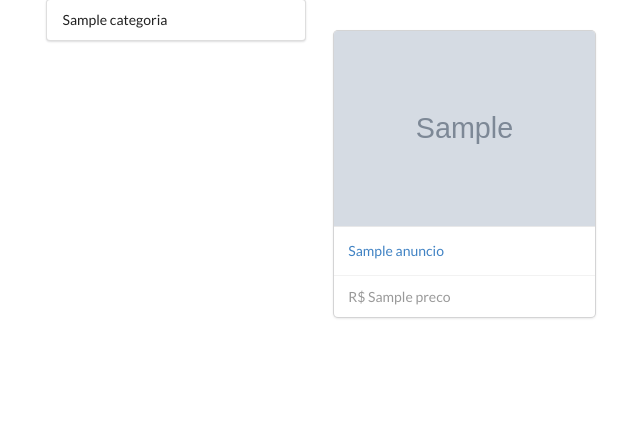
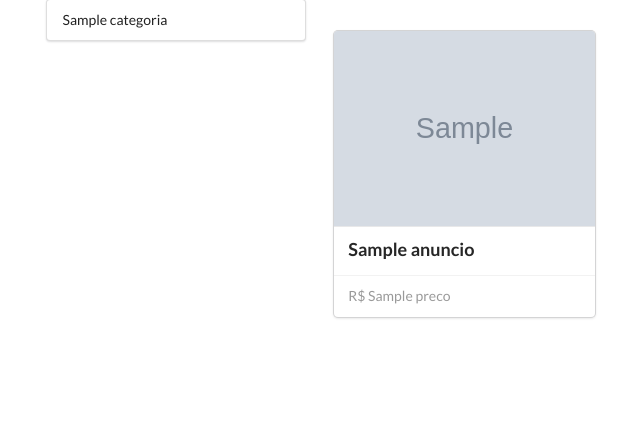
Before and after one commit to viniciusddrft/site_de_anuncios, a Django app: template anuncios/templates/home.html in a window 1280 px wide. Shown: the part 114-546 px from the top of the page, without its empty margins (31-671 px from the left). Run offline with Django 3.2, Linux system fonts and the light colour scheme; the template is opened without the code that fills it: most values are stand-ins (such as "Sample title", 1, 10 or a date in 2020); grey boxes marked "Sample" are stand-in pictures.

Commit message:
erro na sintaxe

```diff
--- a/anuncios/templates/home.html
+++ b/anuncios/templates/home.html
@@ -17,7 +17,7 @@
 							{% endif %}
 					 	</div>
 					  	<div class="content">
-					   		<a href="{% url 'anuncio' anuncio.id %}" clsass="header">{{ anuncio }}</a>
+					   		<a href="{% url 'anuncio' anuncio.id %}" class="header">{{ anuncio }}</a>
 					  	</div>
 					  	<div class="extra content">
 					     	R$ {{ anuncio.preco }}
```
